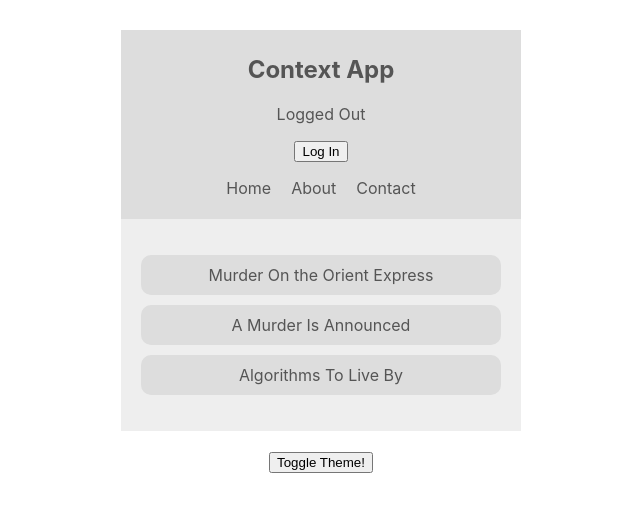
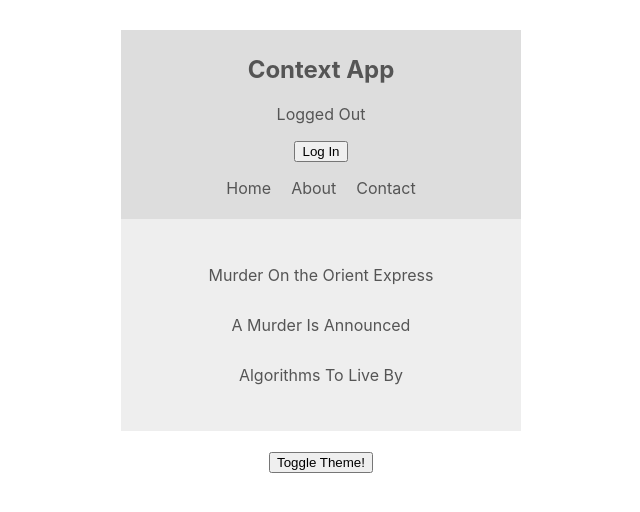
Before and after one commit to inframarauder/react-context-api, a React (Create React App) app: page / in a window 1280 px wide. Shown: the top 512 px of the page, without its empty margins (319-959 px from the left). Built offline with nearby package versions, Linux system fonts and the light colour scheme.

Commit message:
added book removal feature

```diff
--- /dev/null
+++ b/src/components/Book.js
@@ -0,0 +1,9 @@
+import React, { useContext } from "react";
+import { BookContext } from "../contexts/BookContext";
+
+const Book = ({ book }) => {
+  const { removeBook } = useContext(BookContext);
+  return <li onClick={() => removeBook(book.id)}>{book.title}</li>;
+};
+
+export default Book;
--- a/src/components/BookList.js
+++ b/src/components/BookList.js
@@ -1,11 +1,11 @@
 import React, { useContext } from "react";
+import Book from "./Book";
 import { ThemeContext } from "../contexts/ThemeContext";
 import { BookContext } from "../contexts/BookContext";
 
 const BookList = () => {
   const { isLightTheme, light, dark } = useContext(ThemeContext);
   const { books } = useContext(BookContext);
-
   const theme = isLightTheme ? light : dark;
 
   return (
@@ -15,9 +15,7 @@ const BookList = () => {
     >
       <ul>
         {books.map((book) => (
-          <li key={book.id} style={{ background: theme.ui }}>
-            {book.title}
-          </li>
+          <Book style={{ background: theme.ui }} book={book} key={book.id} />
         ))}
       </ul>
     </div>
--- a/src/index.css
+++ b/src/index.css
@@ -35,4 +35,8 @@ nav ul li {
   padding: 10px;
   margin: 10px auto;
   border-radius: 10px;
+  cursor: pointer;
 }
+li:hover {
+  text-decoration: line-through;
+}
```
